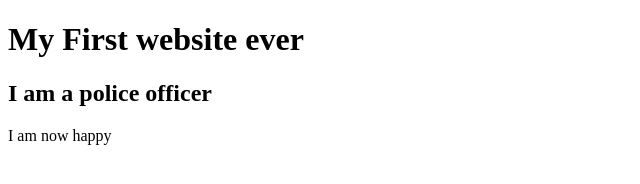
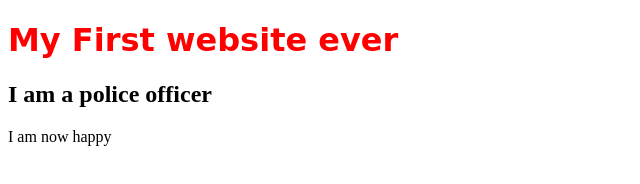
Before and after one commit to fuadraj/First-Web, a plain HTML site: page index.html in a window 1280 px wide. Shown: the whole page, without its empty margins (0-640 px from the left). Drawn offline with Linux system fonts and the light colour scheme.

Commit message:
css changes

```diff
--- a/index.html
+++ b/index.html
@@ -1,10 +1,13 @@
 <!DOCTYPE html>
 <html lang="en">
 <head>
-    <meta charset="UTF-8">
-    <meta http-equiv="X-UA-Compatible" content="IE=edge">
-    <meta name="viewport" content="width=device-width, initial-scale=1.0">
     <title>Document</title>
+    <style>
+        h1{
+            color: red;
+            font-family: cursive;
+        }
+    </style>
 </head>
 <body>
     <h1>My First website ever</h1>
```
